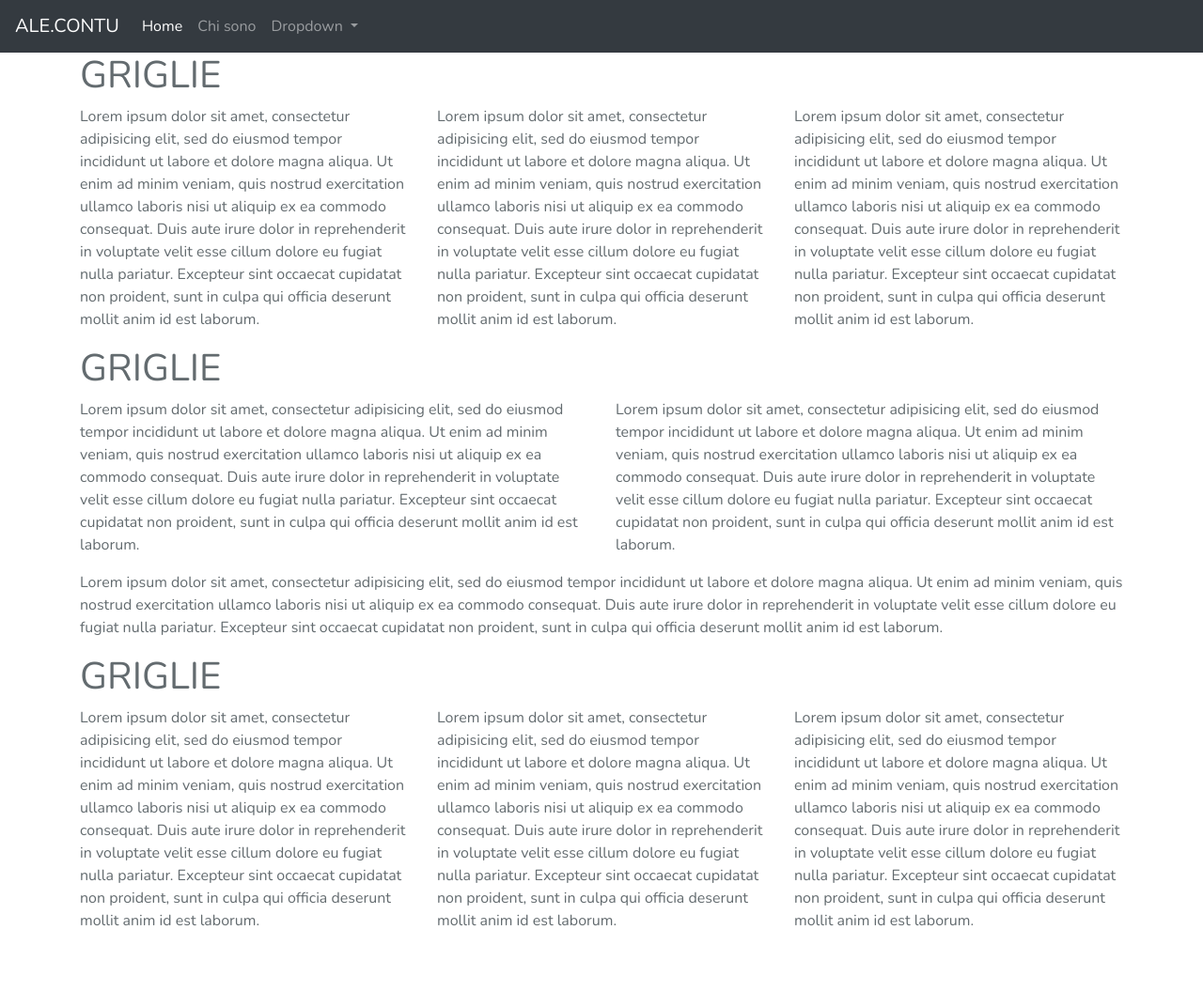
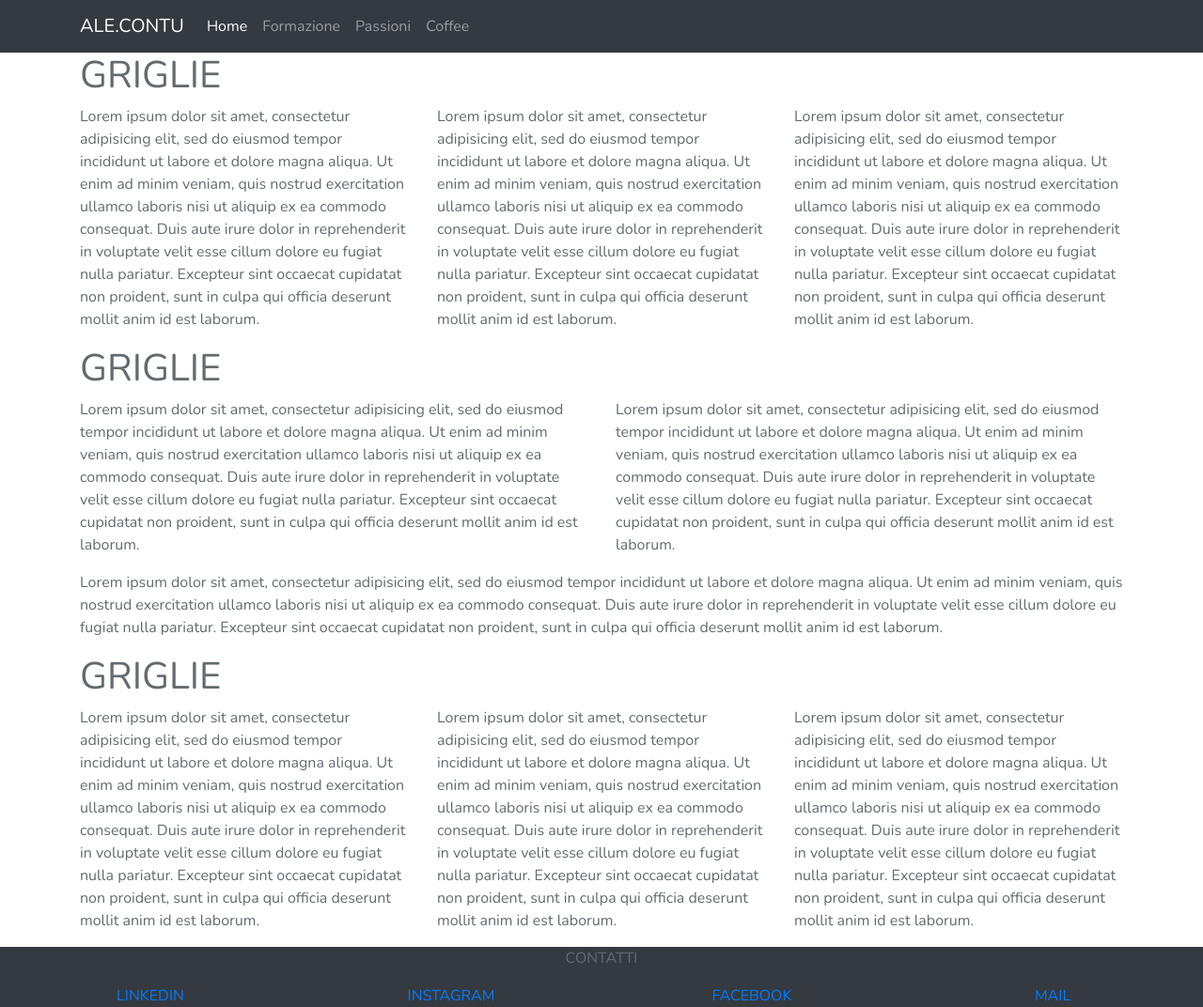
Before and after one commit to alecontuIT/alecontuIT.github.io, a plain HTML site: page index.html in a window 1280 px wide. Shown: the whole page at 94% size. Before the commit the page ends 1008 px from the top, so only its background shows below. Drawn offline with nearby package versions, Linux system fonts and the light colour scheme.

Commit message:
Aggiunto footer

```diff
--- a/index.html
+++ b/index.html
@@ -8,12 +8,13 @@
   <link rel="stylesheet" href="css/bootstrap.min.css">
   <link rel="stylesheet" href="css/index.css">
 
-  <title>Document</title>
+  <title>Alessandro Contu</title>
 </head>
 <body>
   <header>
-    <nav class="navbar navbar-expand-lg navbar-dark bg-dark ">
-    <a class="navbar-brand" id="logo" href="#">ALE.CONTU</a>
+    <nav class="navbar navbar-expand-lg navbar-dark bg-dark">
+      <div class="container">
+        <a class="navbar-brand" id="logo" href="index.html">ALE.CONTU</a>
         <button class="navbar-toggler" type="button" data-toggle="collapse" data-target="#navbarSupportedContent" aria-controls="navbarSupportedContent" aria-expanded="false" aria-label="Toggle navigation">
           <span class="navbar-toggler-icon"></span>
         </button>
@@ -21,27 +22,25 @@
         <div class="collapse navbar-collapse" id="navbarSupportedContent" >
           <ul class="navbar-nav mr-auto"> <!-- ml-auto lo mette a destra -->
             <li class="nav-item active">
-          <a class="nav-link" href="#">Home <span class="sr-only">(current)</span></a>
+              <a class="nav-link" href="index.html">Home <span class="sr-only">(current)</span></a>
             </li>
             <li class="nav-item">
-          <a class="nav-link" href="#">Chi sono</a>
+              <a class="nav-link" href="#">Formazione</a>
             </li>
-        <li class="nav-item dropdown">
-          <a class="nav-link dropdown-toggle" href="#" id="navbarDropdown" role="button" data-toggle="dropdown" aria-haspopup="true" aria-expanded="false">
-            Dropdown
-          </a>
-          <div class="dropdown-menu" aria-labelledby="navbarDropdown">
-            <a class="dropdown-item" href="#">Action</a>
-            <a class="dropdown-item" href="#">Another action</a>
-            <a class="dropdown-item" href="#">Something else here</a>
+            <li class="nav-item">
+              <a class="nav-link" href="#">Passioni</a>
+            </li>
+            <li class="nav-item">
+              <a class="nav-link" href="ringraziamenti.html">Coffee</a>
+            </li>
+
+          </ul>
         </div>
-        </li>
-      </ul>
     </div>
   </nav>
 </header>
 
-<div class="container animated fadeInUp">
+<div class="container corpo animated fadeInUp">
   <h1>GRIGLIE</h1>
   <div class="row">
     <!-- md per desktop, sm per tablet, niente per schermi di cellulari-->
@@ -89,6 +88,26 @@
   </div>
 </div>
 
+<footer class="footer container-fluid bg-dark">
+  <div class="row text-center">
+    <div class="col-sm-12" id="contatti">
+      <p>CONTATTI</p>
+    </div>
+    <div class="col-md-3 col-sm-12" id="social" title="Linkedin">
+      <a href="https://www.linkedin.com/in/alecontu" target=”_blank”>LINKEDIN</a>
+    </div>
+    <div class="col-md-3 col-sm-12" id="social" title="Instagram">
+      <a href="https://www.instagram.com/ale.contu/" target=”_blank”>INSTAGRAM</a>
+    </div>
+    <div class="col-md-3 col-sm-12" id="social" title="Facebook">
+      <a href="https://www.facebook.com/alessandro.contu.52" target=”_blank”>FACEBOOK</a>
+    </div>
+    <div class="col-md-3 col-sm-12" id="social" title="Mail">
+      <a href="" target=”_blank”>MAIL</a>
+    </div>
+  </div>
+</footer>
+
   <script src="https://ajax.googleapis.com/ajax/libs/jquery/1.12.4/jquery.min.js"></script>
   <script src="js/bootstrap.min.js"></script>
 </body>
```
Lines whose indentation alone changed are shown as unchanged.
